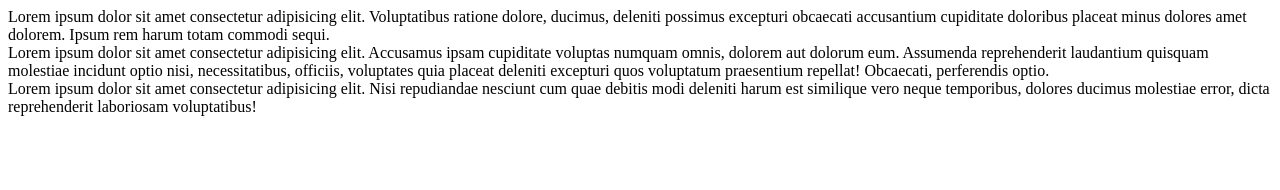
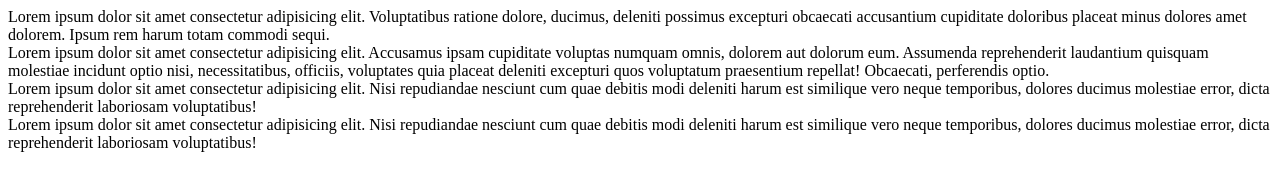
Before and after one commit to md-pervej/git-gub-3, a plain HTML site: page index.html in a window 1280 px wide. Drawn offline with Linux system fonts and the light colour scheme.

Commit message:
footer done

```diff
--- a/index.html
+++ b/index.html
@@ -16,6 +16,9 @@
     <article>
         Lorem ipsum dolor sit amet consectetur adipisicing elit. Nisi repudiandae nesciunt cum quae debitis modi deleniti harum est similique vero neque temporibus, dolores ducimus molestiae error, dicta reprehenderit laboriosam voluptatibus!
     </article>
+    <footer>
+        Lorem ipsum dolor sit amet consectetur adipisicing elit. Nisi repudiandae nesciunt cum quae debitis modi deleniti harum est similique vero neque temporibus, dolores ducimus molestiae error, dicta reprehenderit laboriosam voluptatibus!
+    </footer>
 
 </body>
 </html>
```
